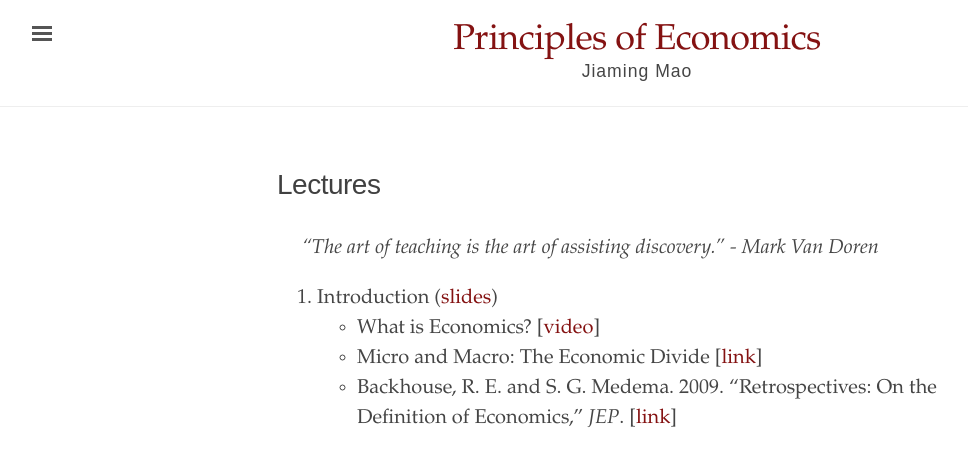
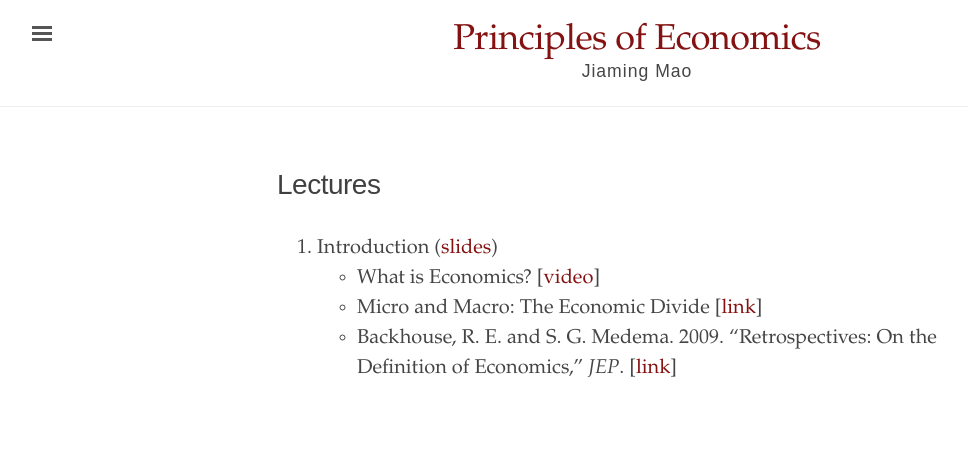
Before and after one commit to jiamingmao/principles-of-economics, a Jekyll site: the page built from Lectures.md, in a window 1280 px wide. Shown: the top 466 px of the page, without its empty margins (3-971 px from the left). Built offline with Jekyll 4.4.1, drawn with Linux system fonts in a browser that asks for light colours.

Commit message:
update lecture page

```diff
--- a/Lectures.md
+++ b/Lectures.md
@@ -5,8 +5,6 @@ order: 2
 ---
 <p style="height: 1px"></p>
 
-> “The art of teaching is the art of assisting discovery.” - Mark Van Doren
-
 1. Introduction ([slides](https://github.com/jiamingmao/principles-of-economics/blob/master/Lectures/01_Introduction.pdf))
     - What is Economics? [[video](https://l.xmu.edu.cn/course/view.php?id=921)]
     - Micro and Macro: The Economic Divide [[link](http://www.imf.org/external/pubs/ft/fandd/basics/bigsmall.htm)]
```
